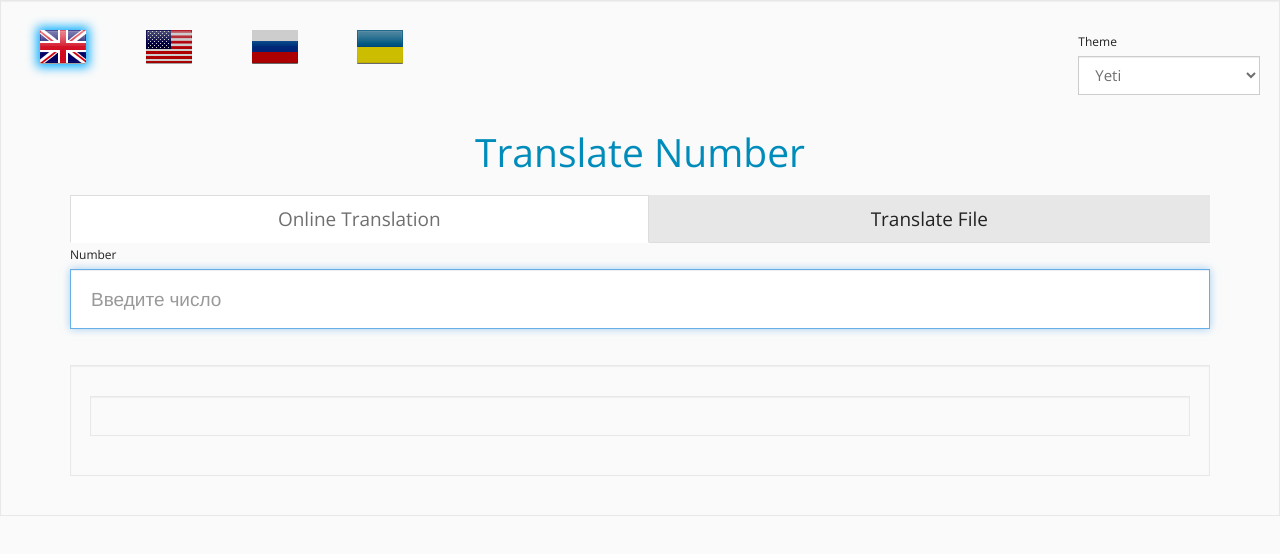
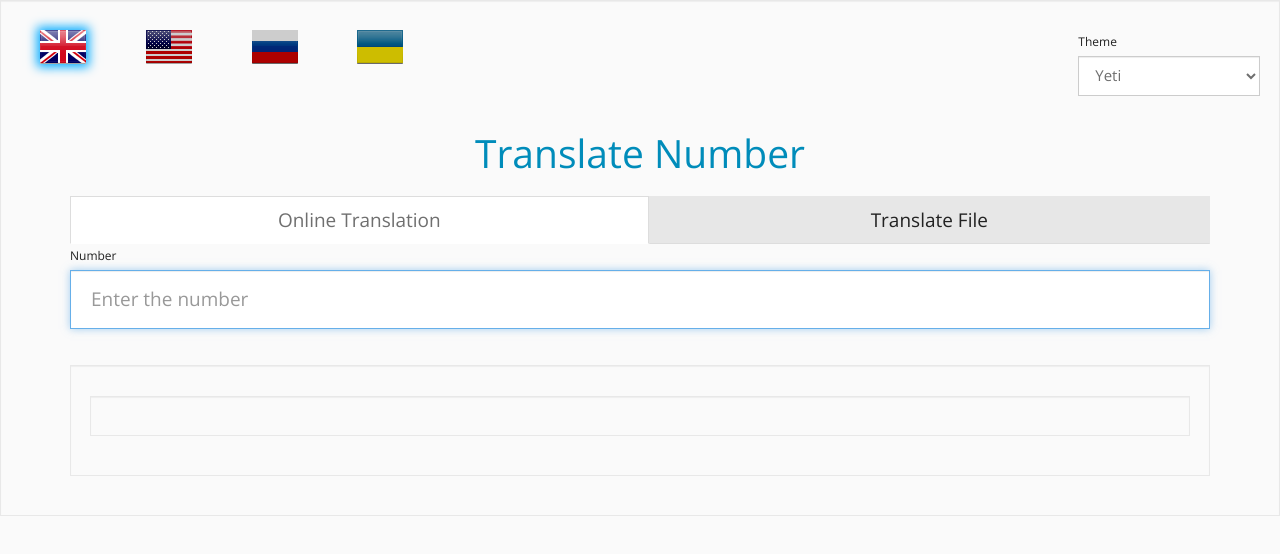
Before and after one commit to lysenkonike/lysenkonike.github.io, a plain HTML site: page index.html in a window 1280 px wide. Drawn offline with nearby package versions, Linux system fonts and the light colour scheme.

Commit message:
refactor

```diff
--- a/css/style.css
+++ b/css/style.css
@@ -10,6 +10,10 @@ input[type="radio"] + label > span.flag {
     width: 46px;
     height: 34px;
     cursor: pointer;
+}
+
+.form-control {
+    height: auto;
 }
 
 span.flag:hover {
--- a/index.html
+++ b/index.html
@@ -75,7 +75,8 @@
                 <form role="form">
                     <div class="form-group">
                         <label class="control-label">Number</label>
-						<input name="number" class="form-control input-lg" type="text" autofocus placeholder="Введите число" maxlength="24">
+                        <input name="number" class="form-control input-lg" type="text" autofocus placeholder="Enter the number"
+                        maxlength="24">
                     </div>
                 </form>
                 <br>
--- a/js/splitNumber.js
+++ b/js/splitNumber.js
@@ -1,3 +1,3 @@
 function splitNumber(number) {
-	return (number + '').split(/(?=(?:\d{3})+(?!\d))/);
+    return (number + '').split(/(?=(?:\d{3})+(?!\d))/);
 }
```
Also changed, not shown: js/isValid.js (+5 -5 lines). Lines whose indentation alone changed are shown as unchanged.
